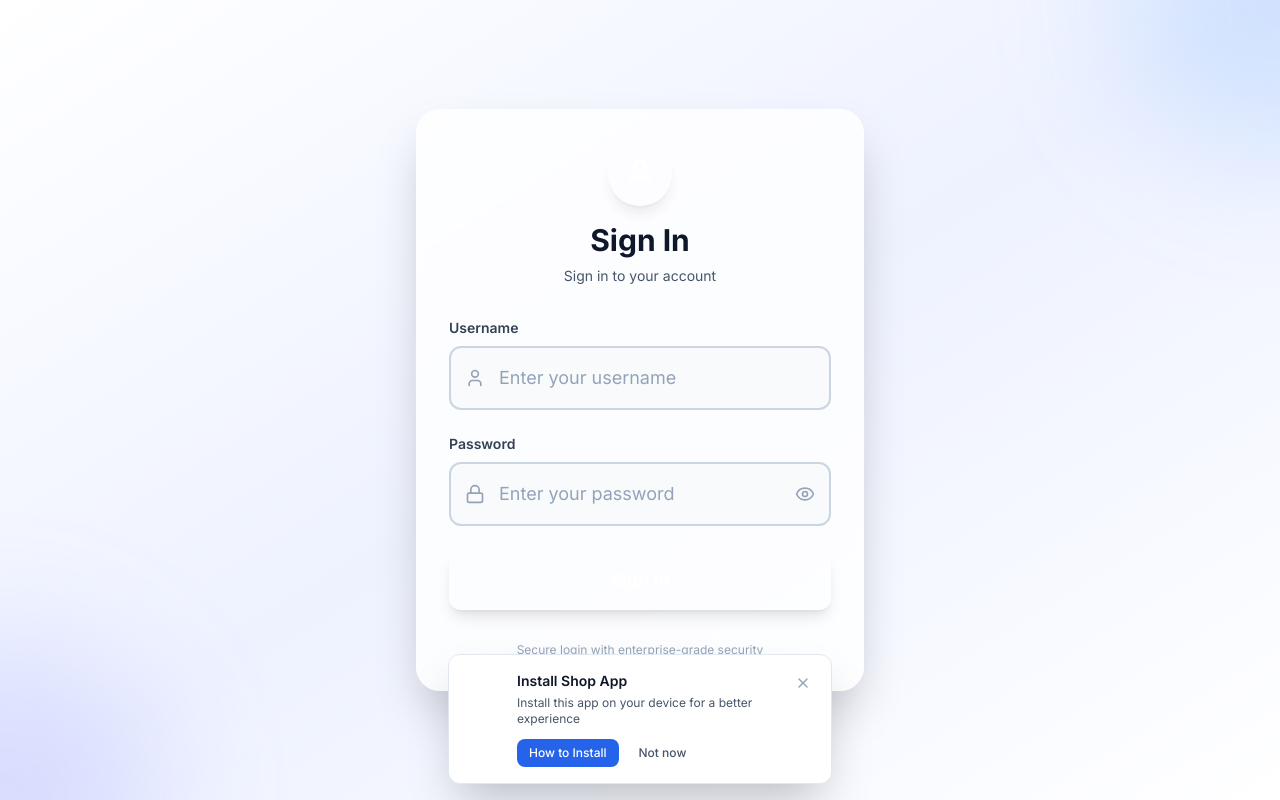
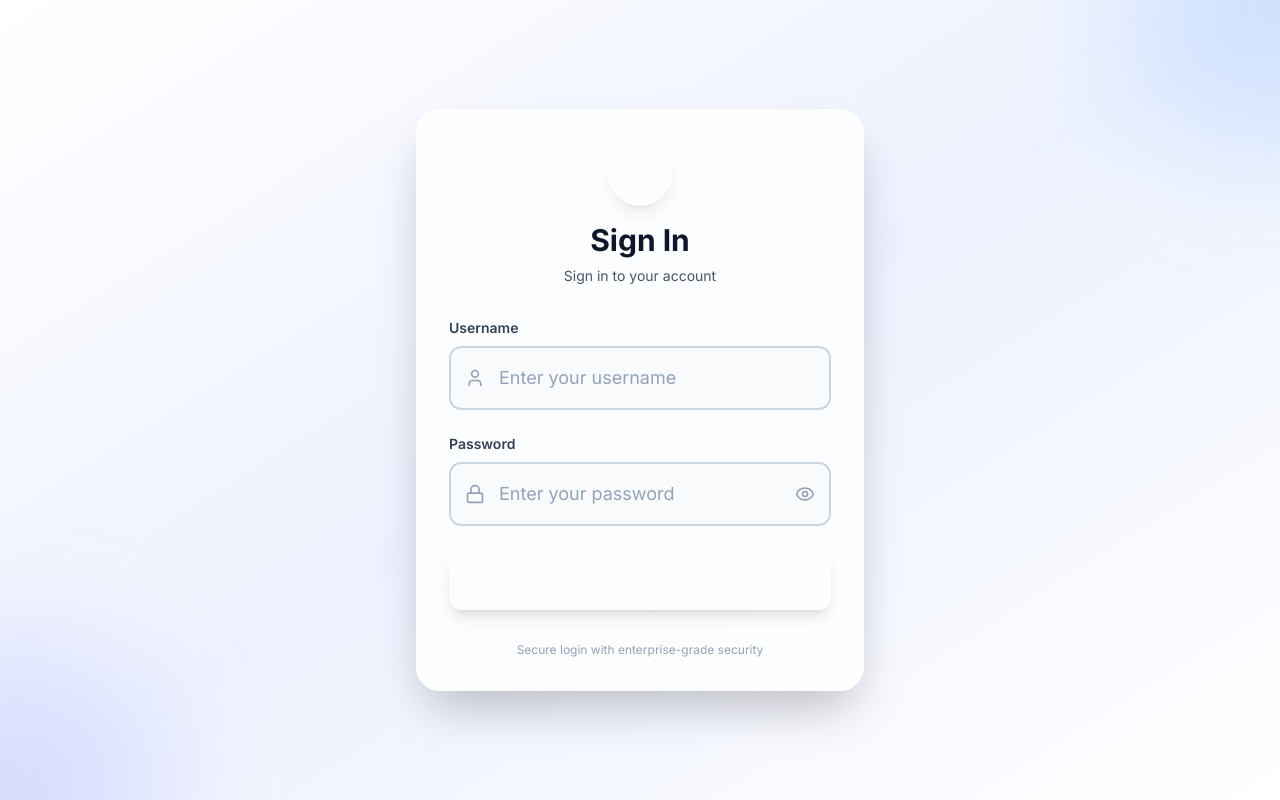
Before and after one commit to marwan-sadiq/deptapp, a React (Vite) app in the folder frontend/: page / in a window 1280 px wide. Built offline with nearby package versions, Linux system fonts and the light colour scheme.

Commit message:
fix: Remove persistent PWA install modal

```diff
--- a/frontend/src/App.tsx
+++ b/frontend/src/App.tsx
@@ -19,7 +19,7 @@ import CompanyProfile from './components/CompanyProfile'
 import ErrorBoundary from './components/ErrorBoundary'
 import Login from './components/Login'
 // import ProtectedRoute from './components/ProtectedRoute'
-import PWAInstallPrompt from './components/PWAInstallPrompt'
+// import PWAInstallPrompt from './components/PWAInstallPrompt'
 
 function AppContent() {
   const location = useLocation()
@@ -36,7 +36,6 @@ function AppContent() {
           <Route path="/login" element={<Login />} />
           <Route path="*" element={<Login />} />
         </Routes>
-        <PWAInstallPrompt />
       </div>
     )
   }
@@ -125,7 +124,6 @@ function AppContent() {
           <Route path="/companies/:id" element={<CompanyProfile />} />
           <Route path="/payments" element={<CompanyPaymentPlanner />} />
         </Routes>
-        <PWAInstallPrompt />
       </div>
     </div>
   )
```
